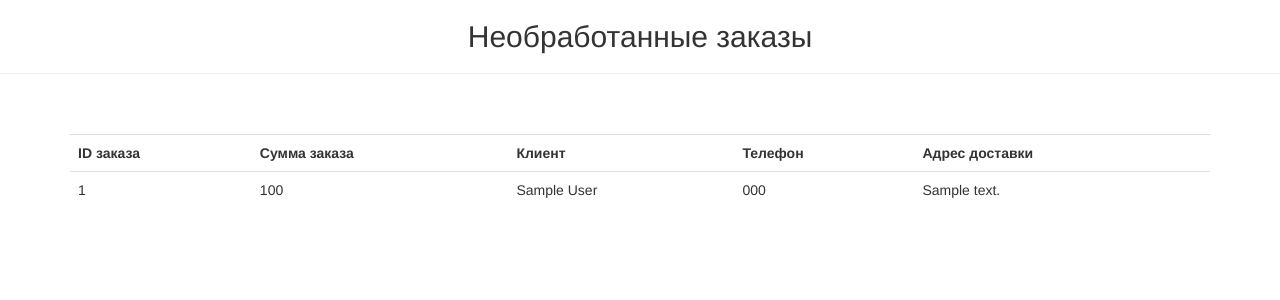
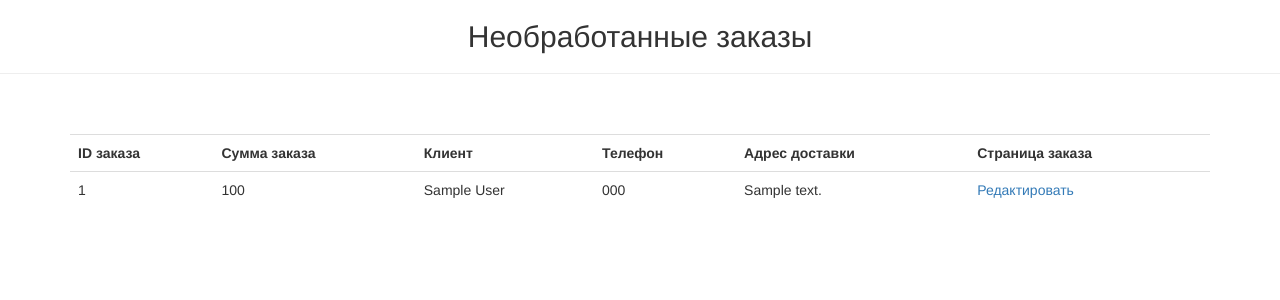
Before and after one commit to AnhraMainyu-dev/DjangoORMLesson2, a Django app: page /manager/orders/ in a window 1280 px wide. Shown: the part 52-352 px from the top of the page. Run offline with Django 3.2, Linux system fonts and the light colour scheme; a user stored in the database is signed in; tables that the repository leaves empty hold one stand-in row (values such as "Sample post"); parts of the project's set-up code (start-up, migrations or seed data) failed here and were passed over; some libraries are stand-ins or nearby versions.

Commit message:
add order edit in orders page

```diff
--- a/restaurateur/templates/order_items.html
+++ b/restaurateur/templates/order_items.html
@@ -18,6 +18,7 @@
       <th>Клиент</th>
       <th>Телефон</th>
       <th>Адрес доставки</th>
+      <th>Страница заказа</th>
     </tr>
 
     {% for item in order_items %}
@@ -27,6 +28,9 @@
         <td>{{ item.firstname }} {{ item.lastname }}</td>
         <td>{{ item.phonenumber }}</td>
         <td>{{ item.address }}</td>
+        <td>
+          <a href="{% url 'admin:foodcartapp_order_change' item.id %}"> Редактировать</a>
+        </td>
       </tr>
     {% endfor %}
    </table>
--- a/restaurateur/views.py
+++ b/restaurateur/views.py
@@ -2,6 +2,7 @@ from django import forms
 from django.shortcuts import redirect, render
 from django.views import View
 from django.urls import reverse_lazy
+from django.urls import reverse
 from django.contrib.auth.decorators import user_passes_test
 
 from django.contrib.auth import authenticate, login
@@ -93,5 +94,5 @@ def view_restaurants(request):
 @user_passes_test(is_manager, login_url='restaurateur:login')
 def view_orders(request):
     return render(request, template_name='order_items.html', context={
-        'order_items': Order.objects.with_sum(),
+        'order_items': Order.objects.with_sum()
     })
```
